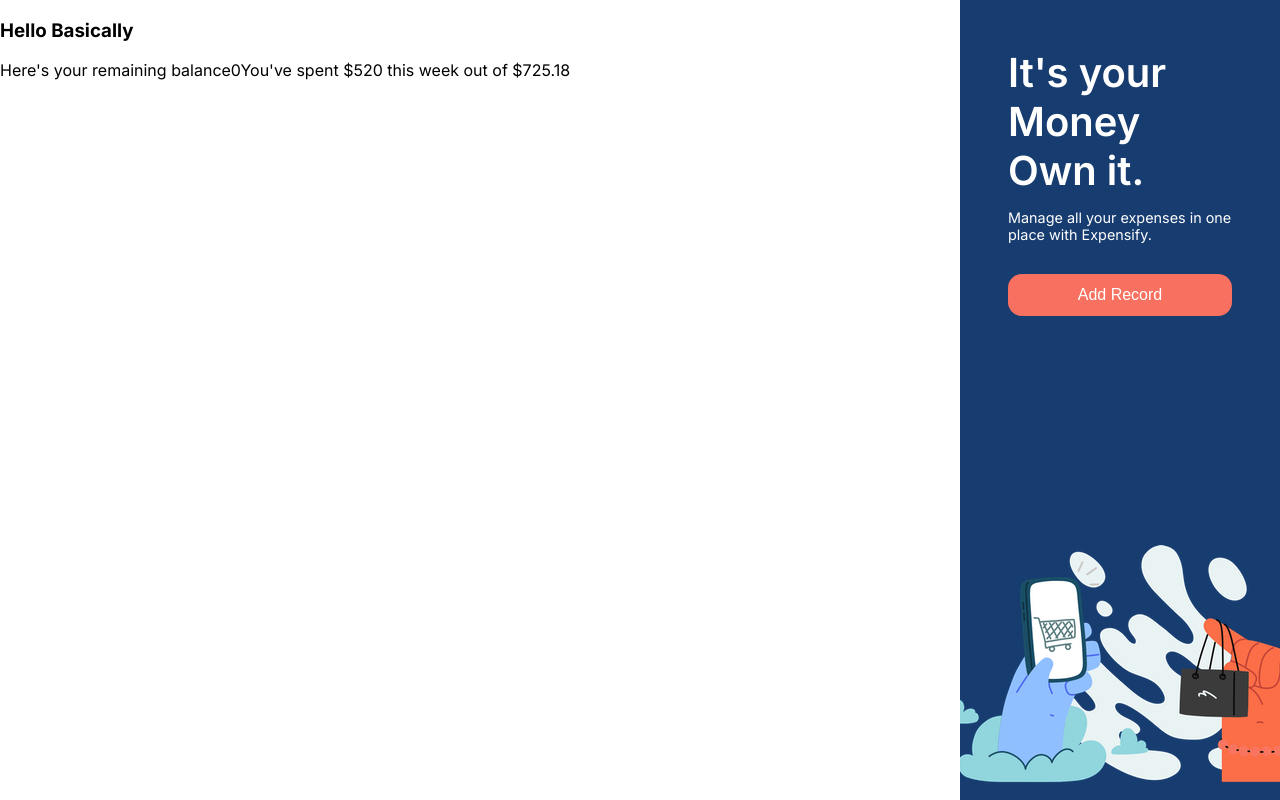
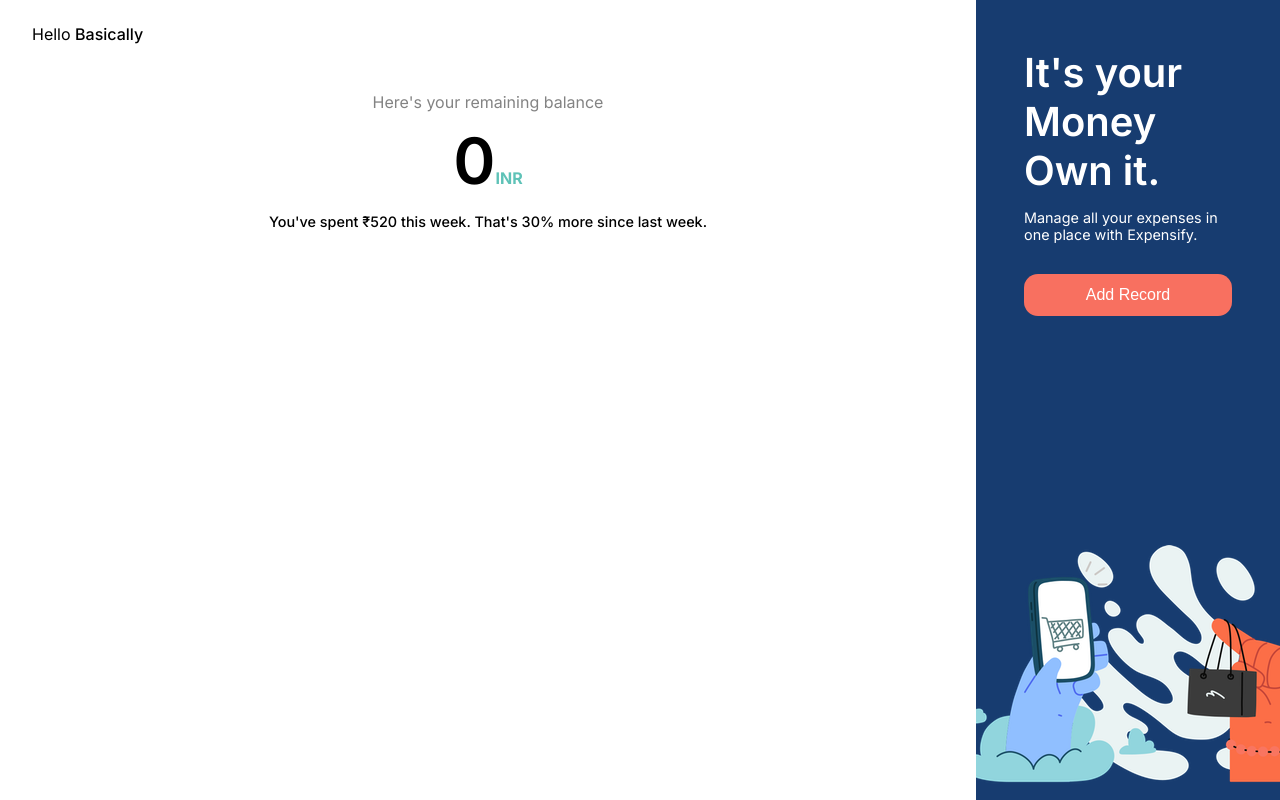
Before and after one commit to aswinikalyan30/expense-tracker, a React (Create React App) app: page / in a window 1280 px wide. Built offline with nearby package versions, Linux system fonts and the light colour scheme.

Commit message:
added the div to show balance and other details, added a header to greet the user with their names

```diff
--- a/src/components/Basic.js
+++ b/src/components/Basic.js
@@ -1,18 +1,25 @@
 /* eslint-disable react/prop-types */
 /* eslint-disable react/no-unescaped-entities */
 import React from "react";
+import "./../scss/Basic.scss";
 
 const Basic = (props) => {
-    const { balance } = props;
+  const { balance } = props;
   return (
     <main>
       <h3>
         Hello <span id="user-name">Basically</span>
       </h3>
       <section id="basic-info">
-          <span id="balance-text">Here's your remaining balance</span>
-          <span id="balance-amount">{balance}</span>
-          <span>You've spent $520 this week out of $725.18</span>
+        <span id="balance-text">Here's your remaining balance</span>
+        <span id="balance-amount">
+          {balance}
+          <span id="currency">INR</span>
+        </span>
+        <p id="extra-text">
+          You've spent {String.fromCharCode(8377)}520 this week.
+          That's 30% more since last week.
+        </p>
       </section>
     </main>
   );
--- a/src/scss/Basic.scss
+++ b/src/scss/Basic.scss
@@ -0,0 +1,39 @@
+@import "./Colors.scss";
+main {
+  padding: 0.5rem 2rem;
+  h3 {
+    font-size: 1rem;
+    font-weight: 400;
+    span {
+      font-weight: 500;
+    }
+    width: 100%;
+  }
+
+  #basic-info {
+    display: flex;
+    flex-direction: column;
+    justify-content: center;
+    align-items: center;
+    padding: 2rem 0;
+
+    #balance-text {
+      color: $primary-grey;
+    }
+    #balance-amount {
+      font-size: 4rem;
+      font-weight: 600;
+      #currency {
+        text-transform: uppercase;
+        font-size: 1rem;
+        font-weight: 700;
+        color: $primary-green;
+      }
+      margin: 10px 0 0;
+    }
+    p {
+      font-size: 0.9rem;
+      font-weight: 500;
+    }
+  }
+}
--- a/src/scss/Colors.scss
+++ b/src/scss/Colors.scss
@@ -1,3 +1,4 @@
 $primary-blue: #173C70;
 $primary-white: #FFFFFF;
 $primary-green: #5EC2B7;
+$primary-grey: #838383;
```
